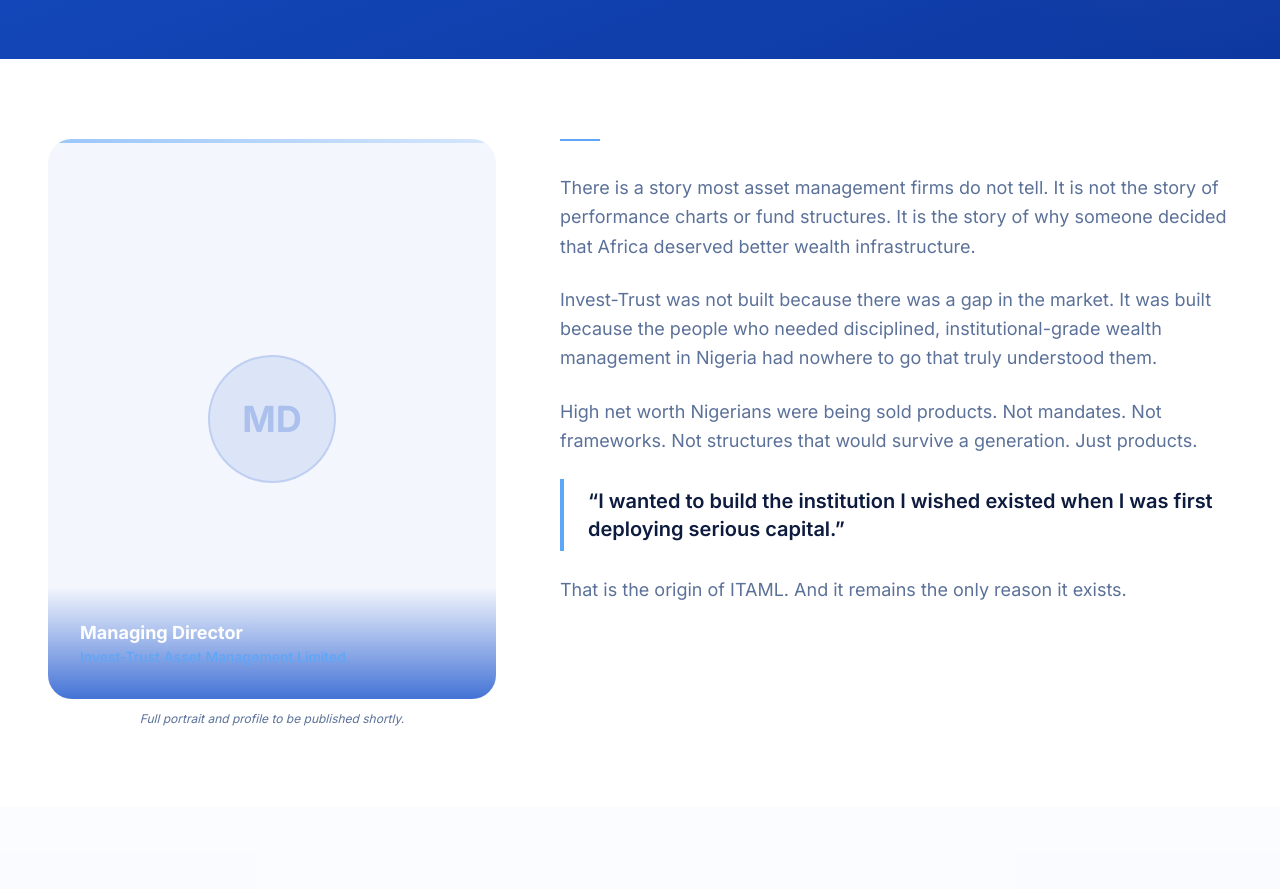
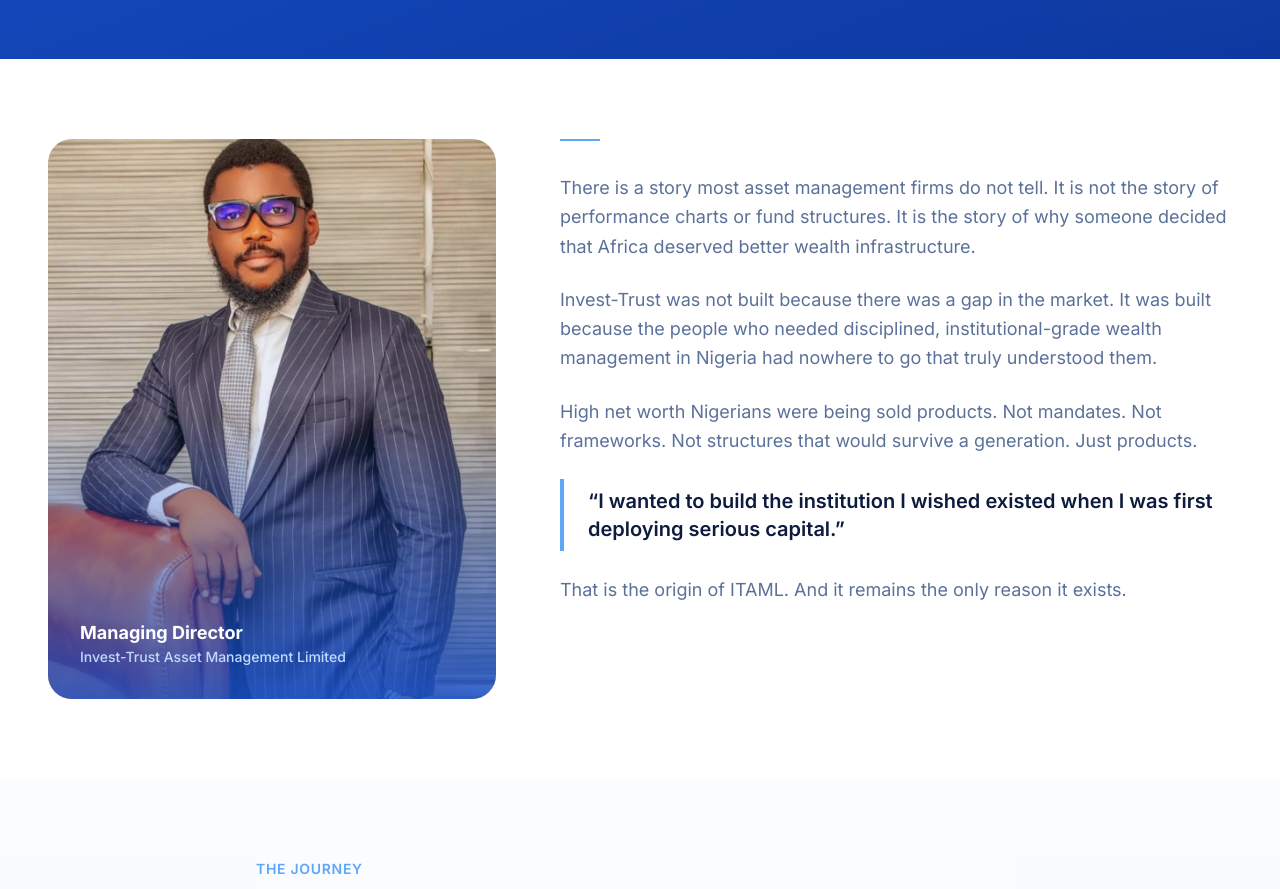
Before and after one commit to lycotech/investland, a Next.js app: page /about in a window 1280 px wide. Shown: the part 420-1309 px from the top of the page. Built offline with nearby package versions, Linux system fonts and the light colour scheme.

Commit message:
add redesign2

```diff
--- a/src/app/about/page.tsx
+++ b/src/app/about/page.tsx
@@ -88,23 +88,21 @@
         <div className="container mx-auto px-6 md:px-12">
           <div className="flex flex-col lg:flex-row gap-16 items-start">
 
-            {/* Portrait placeholder */}
+            {/* MD Portrait */}
             <div className="w-full lg:w-2/5">
-              <div className="relative bg-primary/5 rounded-3xl overflow-hidden aspect-[4/5] flex items-end">
-                <div className="absolute inset-0 flex items-center justify-center">
-                  <div className="w-32 h-32 rounded-full bg-primary/10 border-2 border-primary/15 flex items-center justify-center">
-                    <span className="text-4xl font-bold text-primary/25">MD</span>
-                  </div>
-                </div>
-                <div className="absolute top-0 left-0 w-full h-1 bg-gradient-to-r from-gold/60 to-gold/20" />
-                <div className="relative z-10 p-8 bg-gradient-to-t from-primary/80 to-transparent w-full">
+              <div className="relative rounded-3xl overflow-hidden aspect-[4/5]">
+                <img
+                  src="/md.jpeg"
+                  alt="Managing Director — Invest-Trust Asset Management Limited"
+                  className="w-full h-full object-cover object-top"
+                />
+                {/* Gradient caption bar */}
+                <div className="absolute inset-0 bg-gradient-to-t from-primary/85 via-primary/10 to-transparent" />
+                <div className="absolute bottom-0 left-0 right-0 p-8">
                   <p className="text-white font-bold text-lg">Managing Director</p>
-                  <p className="text-gold text-sm font-medium">Invest-Trust Asset Management Limited</p>
+                  <p className="text-blue-200 text-sm font-medium">Invest-Trust Asset Management Limited</p>
                 </div>
               </div>
-              <p className="text-xs text-muted-foreground text-center mt-3 italic">
-                Full portrait and profile to be published shortly.
-              </p>
             </div>
 
             {/* Opening narrative */}
```
